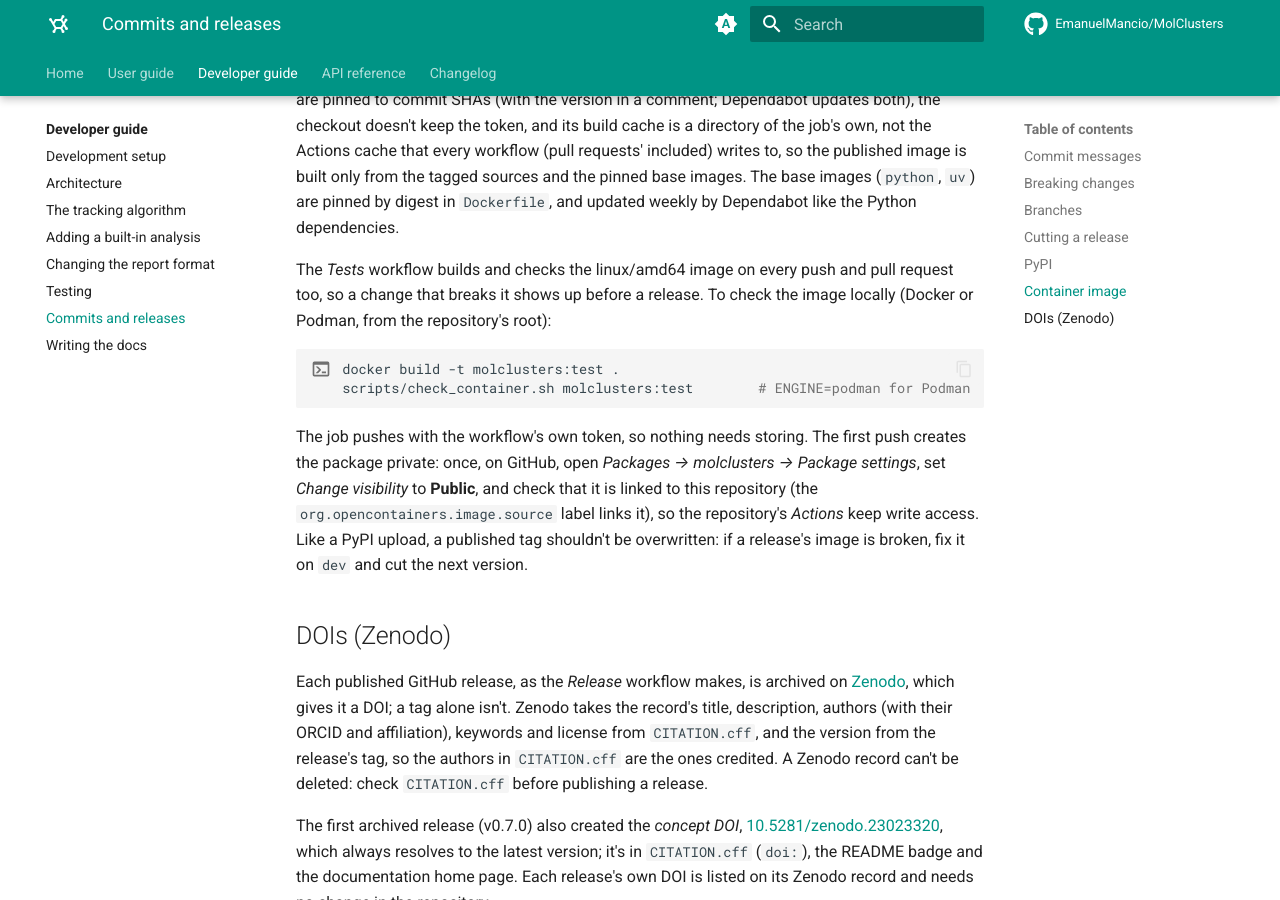
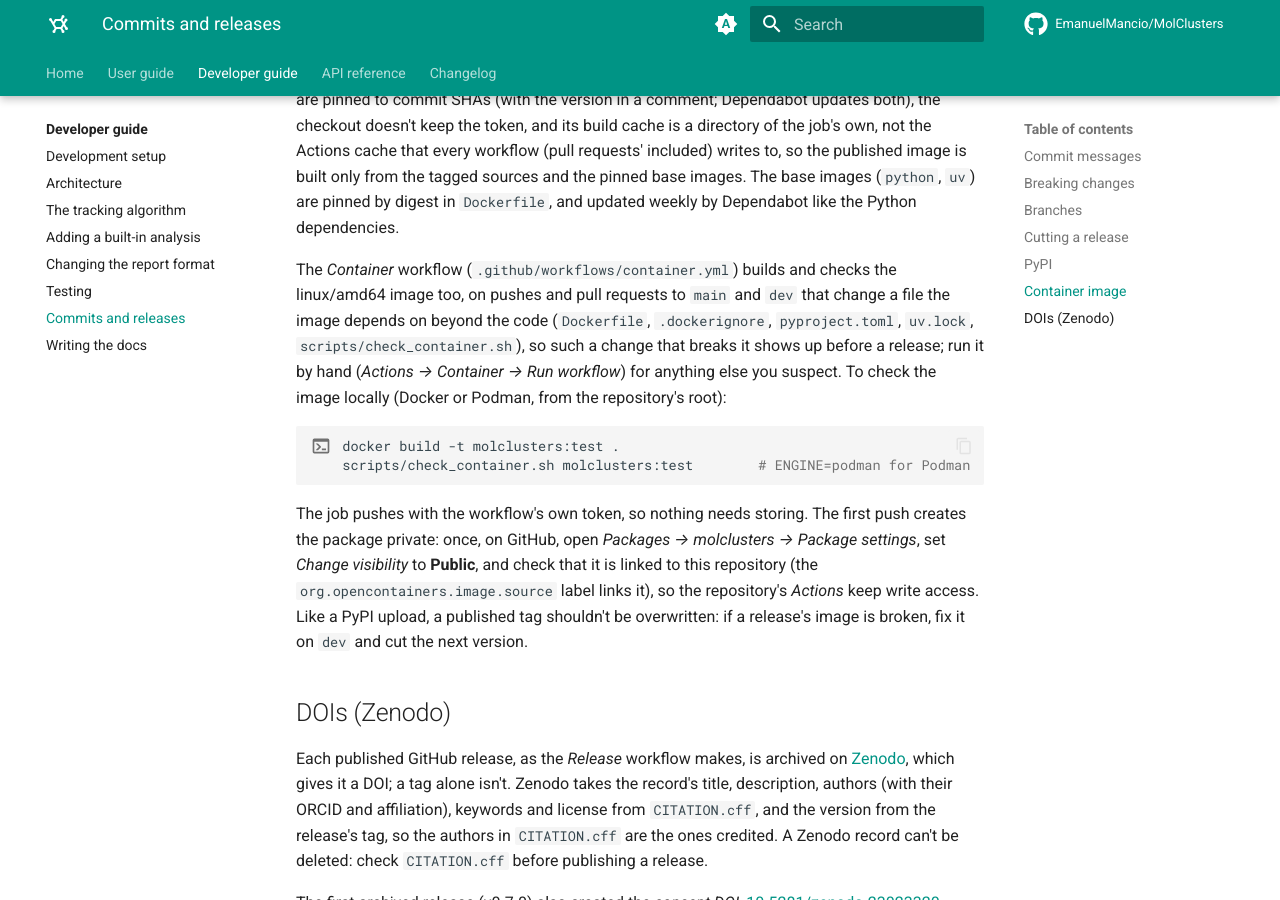
Before and after one commit to EmanuelMancio/MolClusters, an MkDocs documentation site: the page built from docs/developer-guide/releases.md, in a window 1280 px wide and 900 px high, scrolled down 3111 px. Built offline with MkDocs 1.6.1 and Material for MkDocs 9.7.7, drawn with Linux system fonts in a browser that asks for light colours; comment, search, counter and statistics services are not loaded; the version menu is left out.

Commit message:
ci(container): check the image only when its build inputs change
Move the container job out of the Tests workflow into its own Container
workflow, run on pushes and pull requests that touch Dockerfile,
.dockerignore, pyproject.toml, uv.lock or check_container.sh, or by hand.
The Release workflow still checks the image before pushing it.

Assisted-by: Claude Opus 5.5

````diff
--- a/docs/developer-guide/releases.md
+++ b/docs/developer-guide/releases.md
@@ -136,8 +136,12 @@ included) writes to, so the published image is built only from the tagged source
 the pinned base images. The base images (`python`, `uv`) are pinned by digest in
 `Dockerfile`, and updated weekly by Dependabot like the Python dependencies.
 
-The *Tests* workflow builds and checks the linux/amd64 image on every push and pull
-request too, so a change that breaks it shows up before a release. To check the image
+The *Container* workflow (`.github/workflows/container.yml`) builds and checks the
+linux/amd64 image too, on pushes and pull requests to `main` and `dev` that change a file
+the image depends on beyond the code (`Dockerfile`, `.dockerignore`, `pyproject.toml`,
+`uv.lock`, `scripts/check_container.sh`), so such a change that breaks it shows up before
+a release; run it by hand (*Actions → Container → Run workflow*) for anything else you
+suspect. To check the image
 locally (Docker or Podman, from the repository's root):
 
 ```bash
````
Also changed, not shown: 2 other files.
